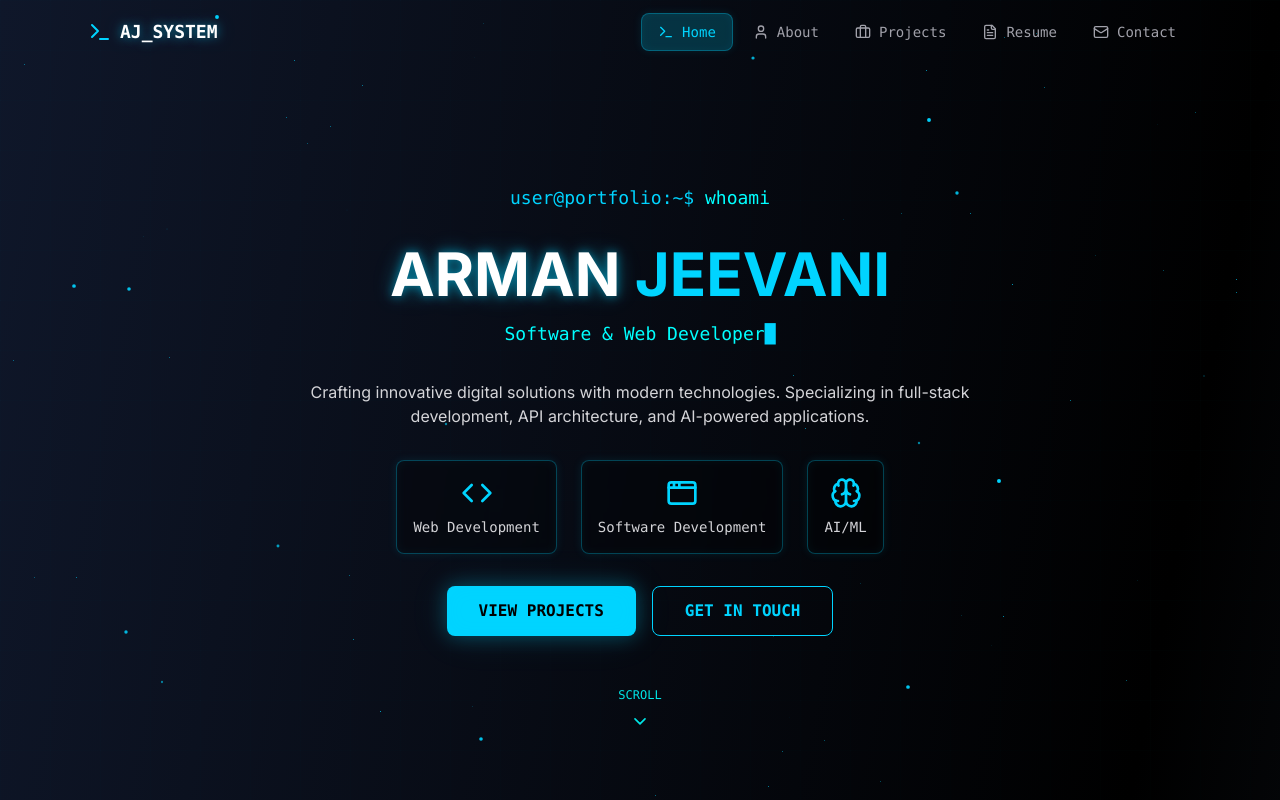
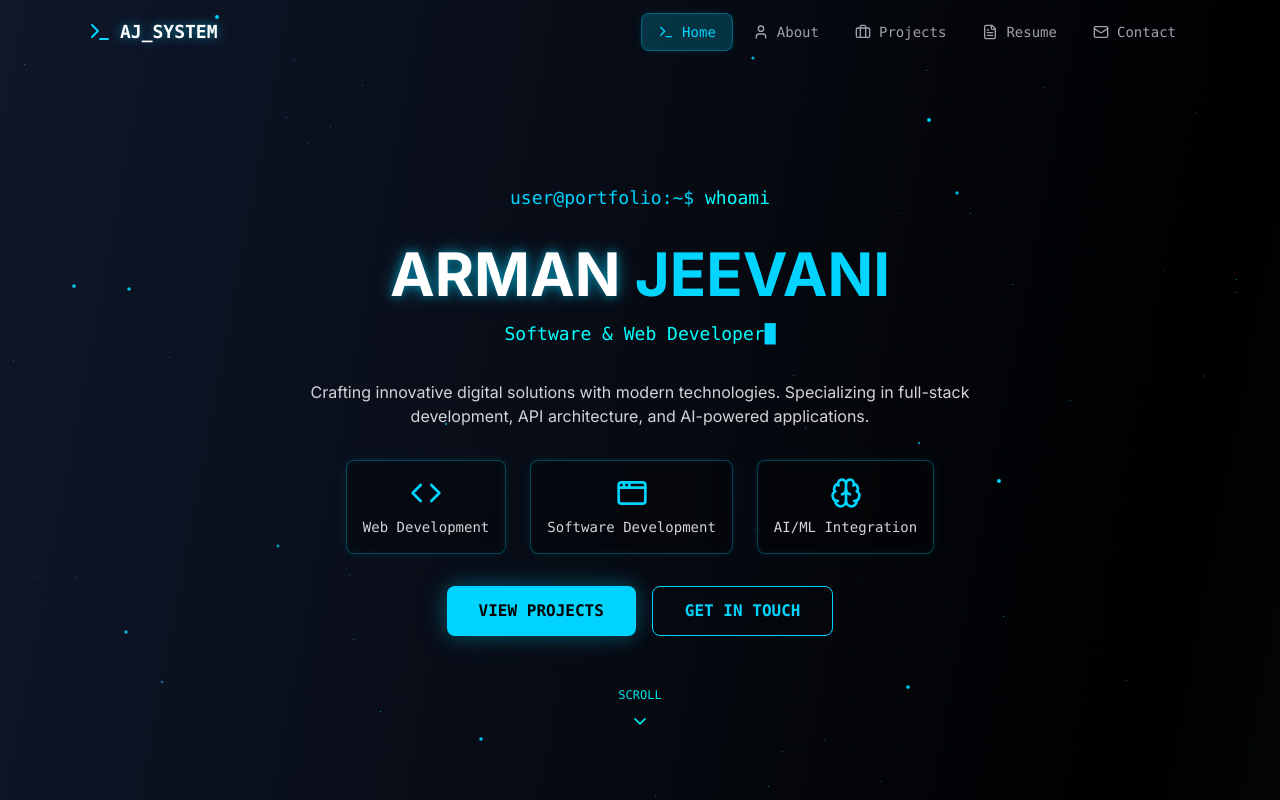
Before and after one commit to ajeevani/arman-portfolio, a Next.js app in the folder app/: page / in a window 1280 px wide. Shown: the top 800 px of the page. Built offline with nearby package versions, Linux system fonts and the light colour scheme.

Commit message:
Update hero-section.tsx

```diff
--- a/app/components/hero-section.tsx
+++ b/app/components/hero-section.tsx
@@ -8,7 +8,7 @@ export default function HeroSection() {
   const skills = [
     { icon: Code, label: 'Web Development', delay: 0.2 },
     { icon: AppWindow, label: 'Software Development', delay: 0.4 },
-    { icon: Brain, label: 'AI/ML', delay: 0.6 },
+    { icon: Brain, label: 'AI/ML Integration', delay: 0.6 },
   ]
   const skillsRef = useRef(null)
   const inView = useInView(skillsRef, { once: true })
```
